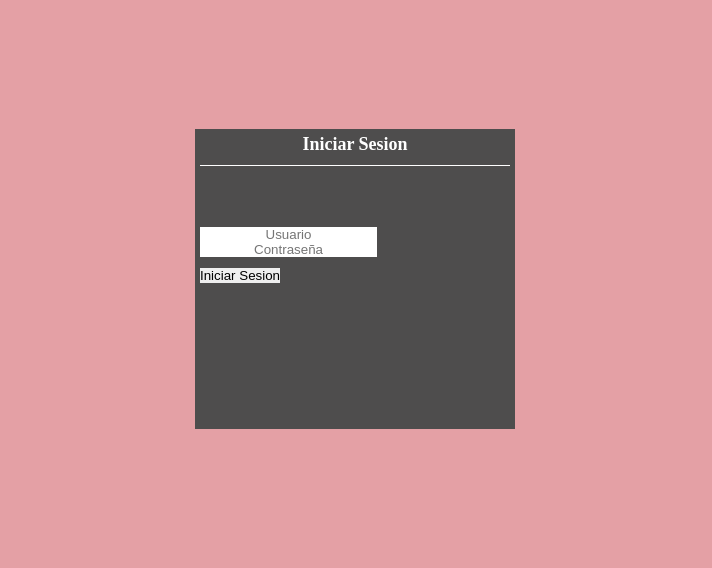
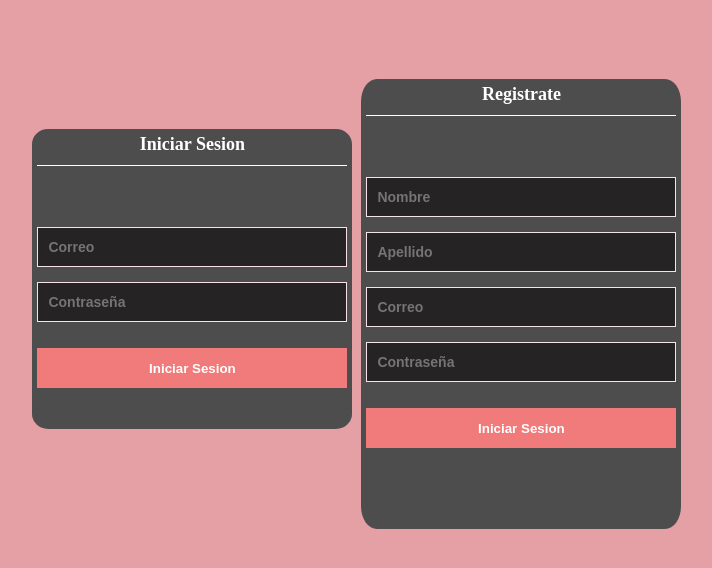
Before and after one commit to Neys2/Ketzali, a PHP site: page /login.html in a window 1280 px wide. Shown: the part 91-659 px from the top of the page, without its empty margins (285-997 px from the left). Run offline with PHP 8.4, Linux system fonts and the light colour scheme.

Commit message:
Login, falta animacion

```diff
--- a/Pag-hcj/login.html
+++ b/Pag-hcj/login.html
@@ -35,10 +35,21 @@
     <section class="formulario">
 
         <form action="#" method="post">
-            <h2>Iniciar sesion</h2><br>
-            <input class="control" type="text" name="usuario" id="usuario" placeholder="Usuario"><br>
+            <h2 class="formTitle">Iniciar sesion</h2><br>
+            <input class="control" type="text" name="correo" id="correo" placeholder="Correo"><br>
             <input class="control" type="password" name="contrasenia" id="contrasenia" placeholder="Contraseña"><br><br>
-            <input type="submit" value="Iniciar sesion">
+            <input class="boton" type="submit" value="Iniciar sesion">
+        </form>
+    </section>
+    <section class="registro">
+
+        <form action="#" method="post">
+            <h2 class="formTitle">Registrate</h2><br>
+            <input class="control" type="text" name="nombre" id="nombre" placeholder="Nombre"><br>
+            <input class="control" type="text" name="apellido" id="apellido" placeholder="Apellido"><br>
+            <input class="control" type="text" name="usuarioR" id="usuarioR" placeholder="Correo"><br>
+            <input class="control" type="password" name="contraseniaR" id="contraseniaR" placeholder="Contraseña"><br><br>
+            <input class="boton" type="submit" value="Iniciar sesion">
         </form>
     </section>
 
--- a/Pag-hcj/style.css
+++ b/Pag-hcj/style.css
@@ -350,14 +350,16 @@ font-family: 'Nunito', sans-serif;*/
 }
 
 .formulario{
+   border-radius: 5%;
    padding: 5px;
    width: 25%;
    height: 300px;
    margin: 0 auto;
+   margin-left: 24.8%;
    margin-top: 220px;
    background: #4e4d4d;
 }
-.formulario h2{
+.formTitle{
    color: white;
    font-size: large;
    text-align: center;
@@ -366,5 +368,31 @@ font-family: 'Nunito', sans-serif;*/
    border-bottom: 1px solid;
 }
 .control{
-   text-align: center;
+   width: 100%;
+   border: 1px solid #F7E2E5;
+   margin-bottom: 15px;
+   padding: 11px 10px;
+   background: #252323;
+   font-size: 14px;
+   font-weight: bold;
 }
+.boton{
+   font-weight: bold;
+   width: 100%;
+   height: 40px;
+   background: #f17a7a;
+   border: none;
+   color: white;
+   margin-bottom: 16px;
+}
+.registro{
+   border-left: 5px #e40527;
+   border-radius: 5%;
+   padding: 5px;
+   width: 25%;
+   height: 450px;
+   margin-left: 50.5%;
+   margin-top: -350px;
+   background: #4e4d4d;
+
+}
```
